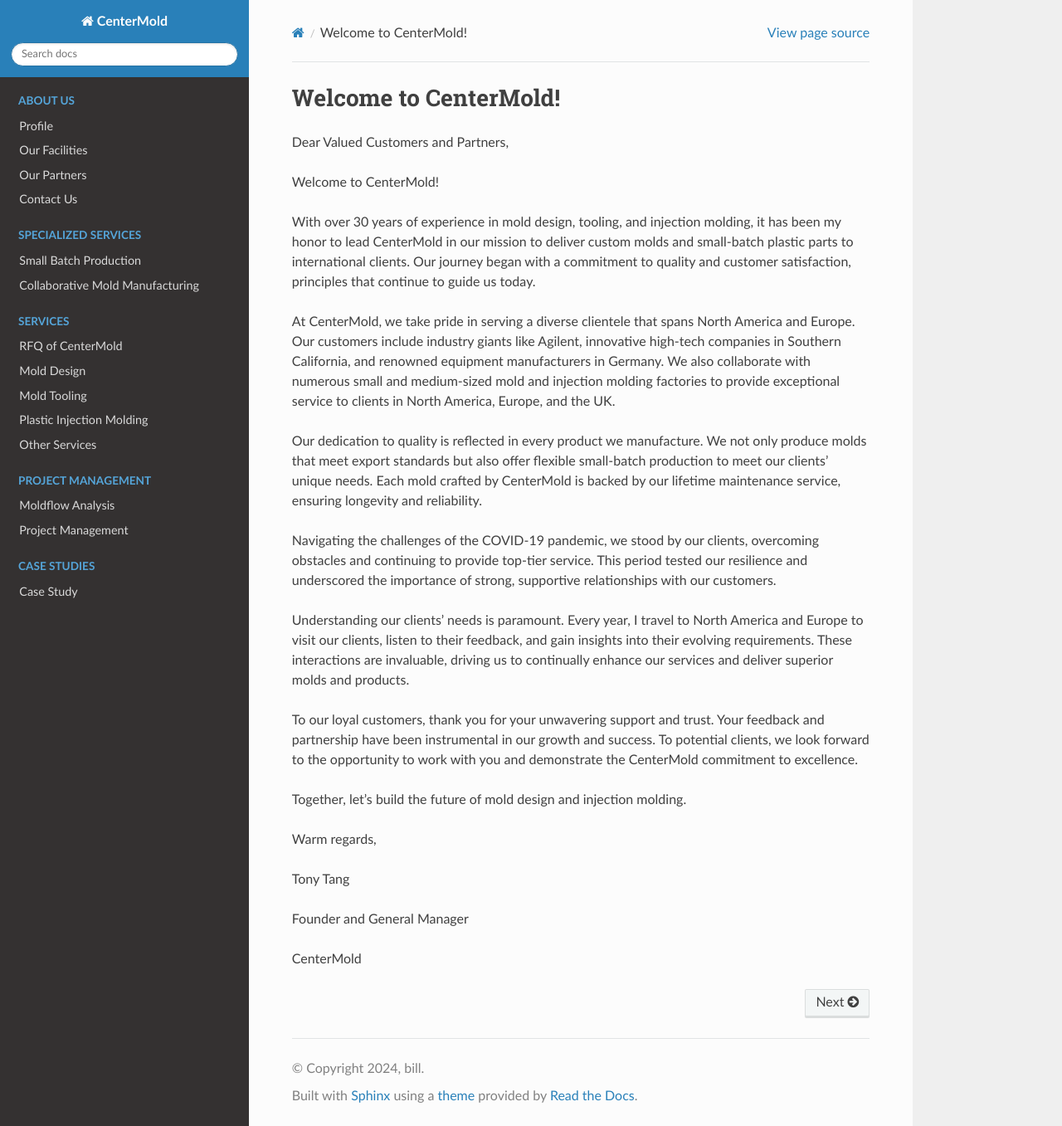
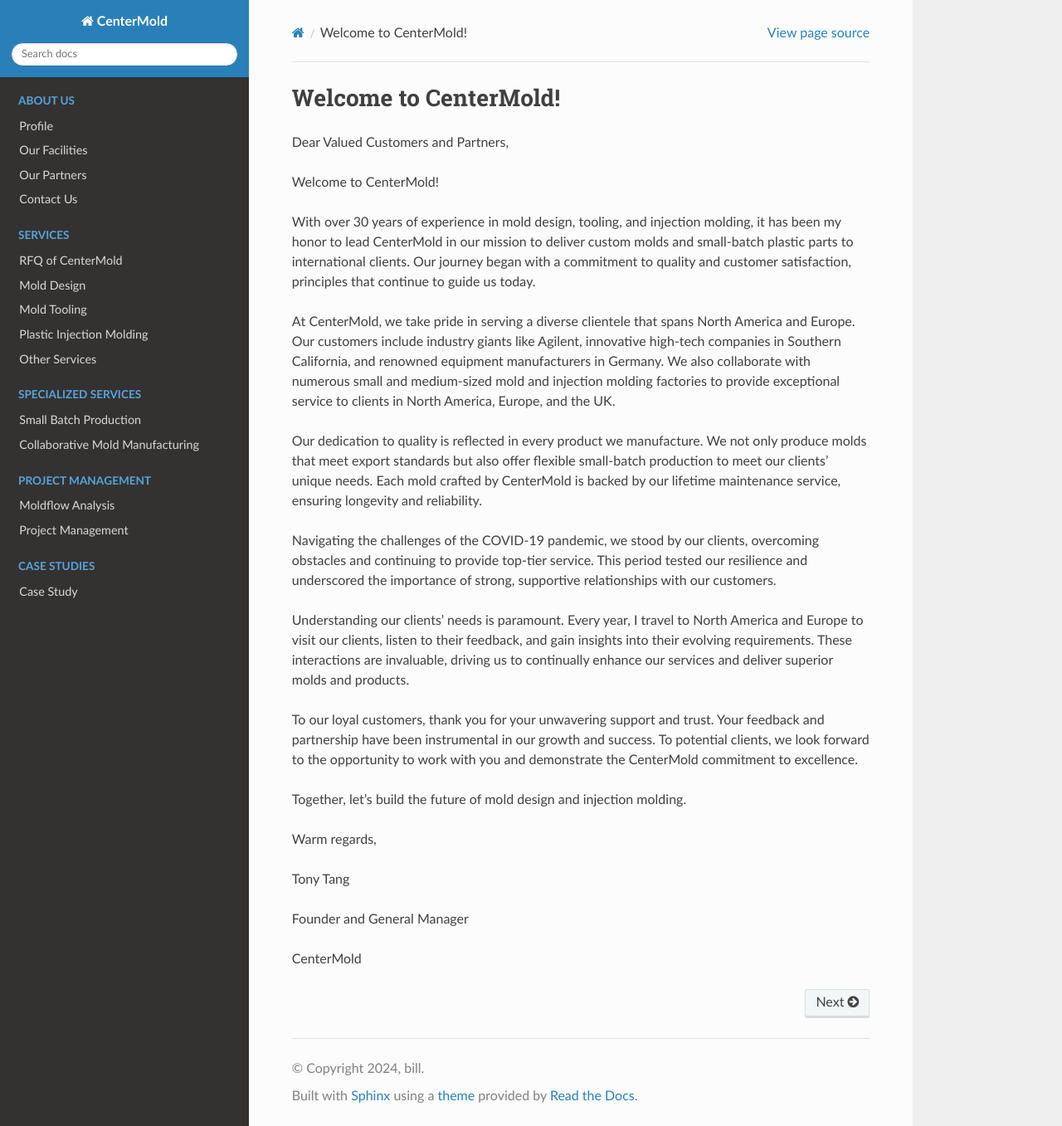
Before and after one commit to paultang/centermold, a Sphinx documentation site: the page built from source/index.rst, in a window 1280 px wide and 1357 px high. Shown: the whole window at 83% size. Built offline with Sphinx 7.4.7 and the Read the Docs theme 2.0.0, drawn with Linux system fonts in a browser that asks for light colours; part of the change alters nothing that is shown.

```diff
--- a/source/index.rst
+++ b/source/index.rst
@@ -16,13 +16,6 @@ Welcome to CenterMold!
    Partners
    Contact-Us
 
-.. toctree::
-   :maxdepth: 2
-   :hidden:
-   :caption: Specialized Services
-
-   Manufacturing
-   Mold-Partners
 
 .. toctree::
    :maxdepth: 2
@@ -34,6 +27,14 @@ Welcome to CenterMold!
    Mold-Tooling
    Injection-Molding
    Other-Services
+
+.. toctree::
+   :maxdepth: 2
+   :hidden:
+   :caption: Specialized Services
+
+   Manufacturing
+   Mold-Partners
 
 .. toctree::
    :maxdepth: 2
```
